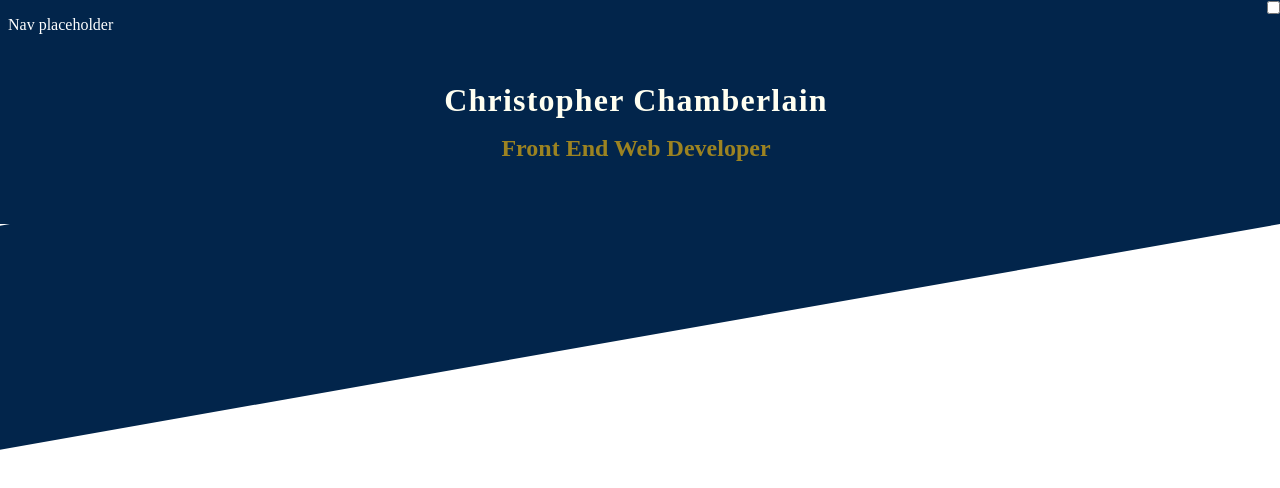
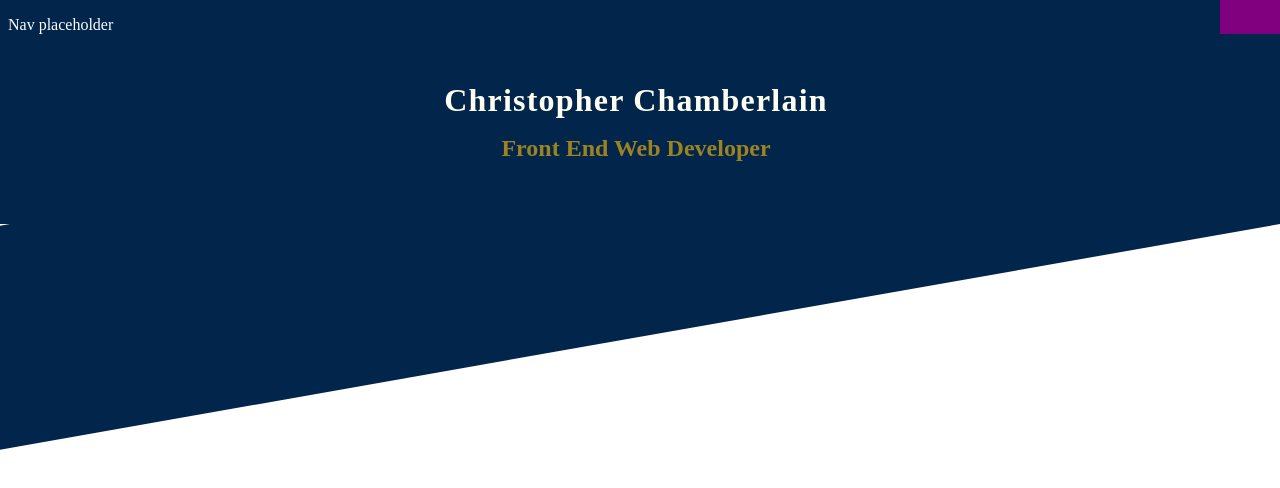
Before and after one commit to AkaraTawng/portfolio-mf-v2, a React (Create React App) app: page / in a window 1280 px wide. Shown: the top 488 px of the page. Built offline with nearby package versions, Linux system fonts and the light colour scheme.

Commit message:
set h, w, and opacity on input. set h and w on toggle

```diff
--- a/src/main.css
+++ b/src/main.css
@@ -76,4 +76,13 @@
 
 .toggle {
   position: relative;
+  display: inline-block;
+  width: 60px;
+  height: 34px;
+  background-color: purple;
+}
+.toggle input {
+  opacity: 0;
+  width: 0;
+  height: 0;
 }/*# sourceMappingURL=main.css.map */
--- a/src/scss/themes/_theme-toggle.scss
+++ b/src/scss/themes/_theme-toggle.scss
@@ -1,3 +1,13 @@
 .toggle {
     position: relative;
+    display: inline-block;
+    width: 60px;
+    height: 34px;
+    background-color: purple;
+
+    input {
+        opacity: 0;
+        width: 0;
+        height: 0;
+    }
 }
```
Also changed, not shown: 1 other file (tests, documents, lock files or other folders).
